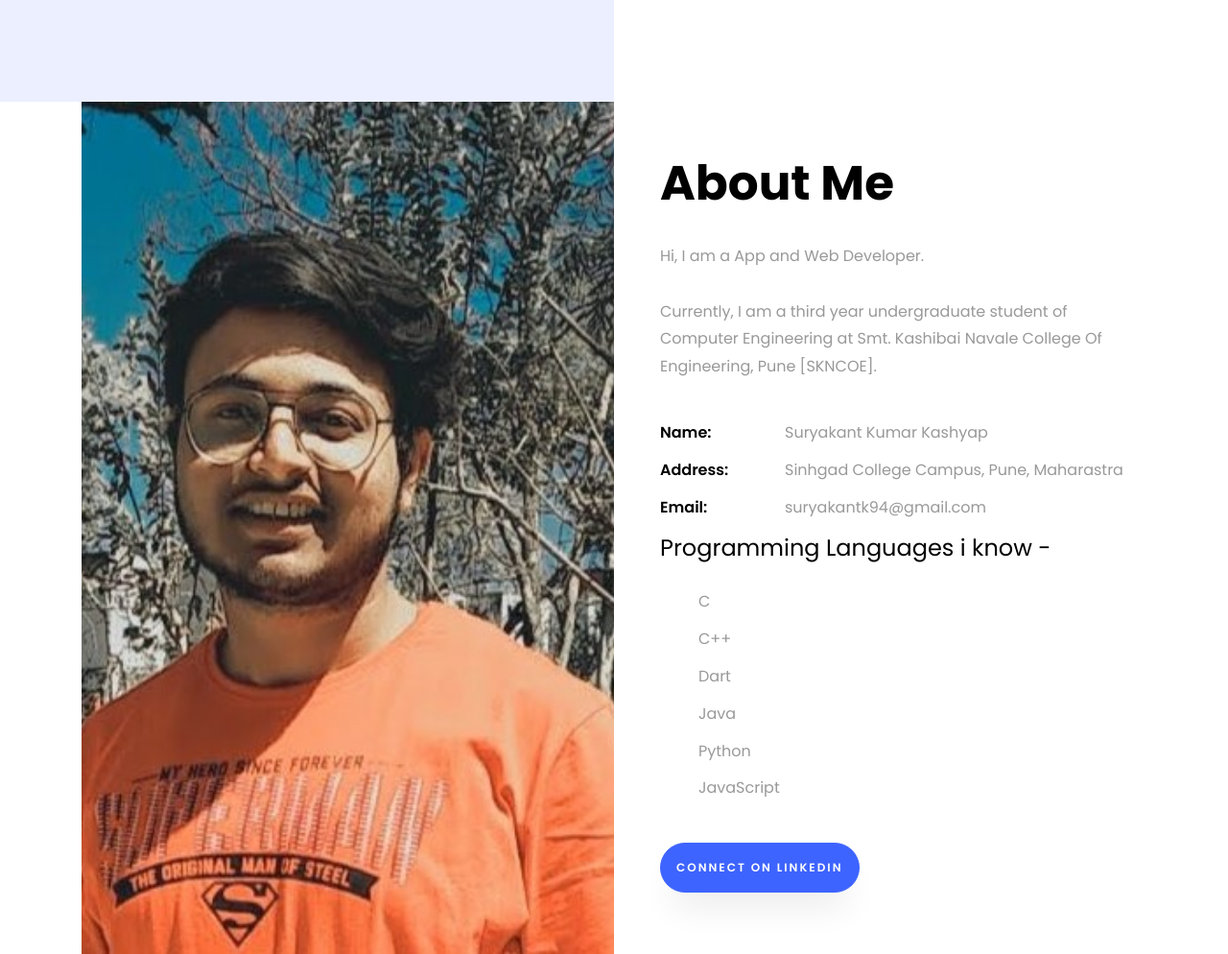
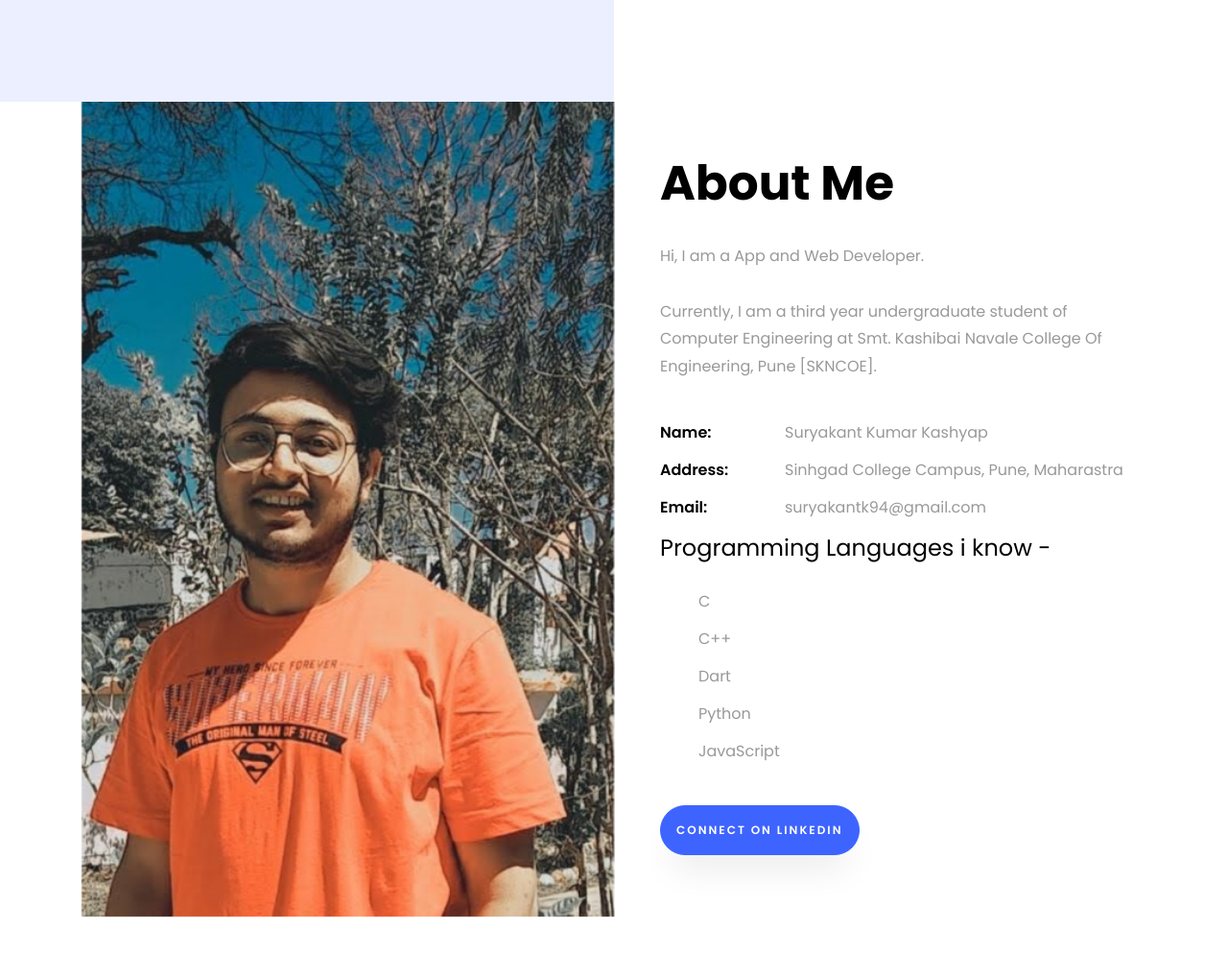
Before and after one commit to suryakantk94/Suryakant-Kashyap, a plain HTML site: page index.html in a window 1280 px wide. Shown: the part 694-1688 px from the top of the page at 96% size. Drawn offline with Linux system fonts and the light colour scheme; files whose address does not match are found by name.

Commit message:
minor changes

```diff
--- a/index.html
+++ b/index.html
@@ -79,7 +79,7 @@
 					<div class="img-about img d-flex align-items-stretch">
 						<div class="overlay"></div>
 						<div class="img d-flex align-self-stretch align-items-center"
-							style="background-image:url(images/myphoto.jpg);">
+							style="background-image:url(images/my\ photo\ \(2\).jpg);">
 						</div>
 					</div>
 				</div>
@@ -102,7 +102,7 @@
 									<li>C</li>
 									<li>C++</li>
 									<li>Dart</li>
-									<li>Java</li>
+									<!-- <li>Java</li> -->
 									<li>Python</li>
 									<li>JavaScript</li>
 								</ul>
@@ -115,7 +115,7 @@
 	                <span class="number" data-number="">0</span>
 	                <span>Project complete</span>
                 </p> -->
-							<p><a href="https://www.linkedin.com/in/suryakant-kumar-551001157/"
+							<p><a href="https://www.linkedin.com/in/suryakant-kashyap-551001157/"
 									class="btn btn-primary py-3 px-3">Connect on Linkedin</a></p>
 						</div>
 					</div>
```
Also changed, not shown: images/my photo (2).jpg (added), images/myphoto.jpg (deleted).
